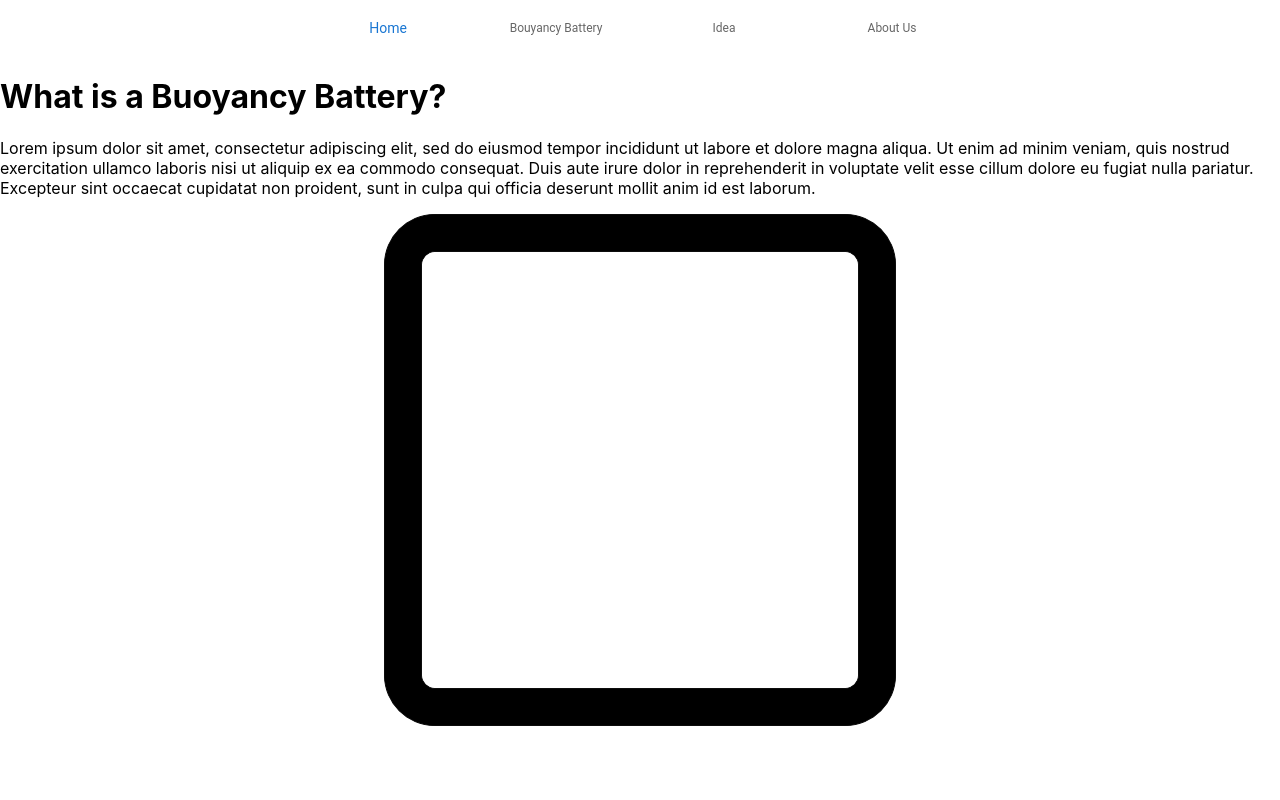
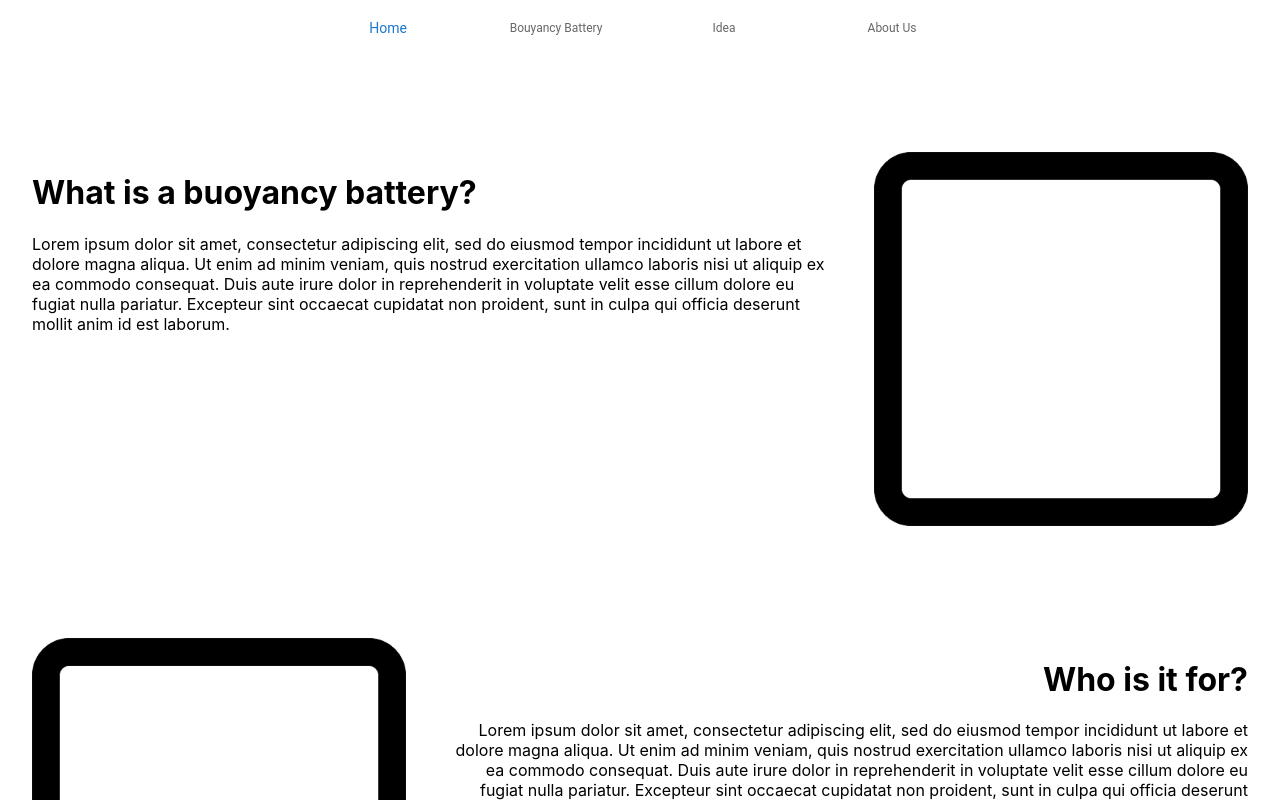
Before and after one commit to aysha3/buoybatterysite-, a React (Create React App) app: page /buoyInfo in a window 1280 px wide. Shown: the top 800 px of the page. Built offline with nearby package versions, Linux system fonts and the light colour scheme.

Commit message:
Set up pages, json files, templates, linking

```diff
--- a/src/App.js
+++ b/src/App.js
@@ -1,6 +1,8 @@
 import logo from './logo.svg';
 import { Route, Routes } from 'react-router-dom';
+import HomePage from './Pages/HomePage';
 import BuoyInfoPage from './Pages/BuoyInfoPage';
+import IdeaPage from './Pages/IdeaPage';
 import AboutUsPage from './Pages/AboutUsPage';
 import MainNavigationBar from './Components/MainNavigationBar';
 import './App.css';
@@ -15,8 +17,16 @@ function App() {
       </header>
 
       <Routes>
-        <Route path="/buoyInfo" element={<BuoyInfoPage></BuoyInfoPage>}></Route>
-        <Route path="/" element={<AboutUsPage></AboutUsPage>}></Route>
+      <Route path="/" element={
+          <HomePage></HomePage>
+          }></Route>
+        <Route path="/buoyInfo" element={
+          <BuoyInfoPage></BuoyInfoPage>
+          }></Route>
+        <Route path="/idea" element={
+          <IdeaPage></IdeaPage>
+          }></Route>
+        <Route path="/aboutus" element={<AboutUsPage></AboutUsPage>}></Route>
       </Routes>
     </div>
   );
--- a/src/Components/HeaderParagraphImgCombo.jsx
+++ b/src/Components/HeaderParagraphImgCombo.jsx
@@ -1,13 +1,54 @@
 import testImg from "../Images/squareTest.png"
 
-function HeaderParagraphImgCombo() {
+
+function HeaderParagraphImgCombo({inputJson}) {
+
+    const mainStyle= {
+        margin: "1em"
+    };
+
+    const sectionStyle= {
+        margin: "5em 0em",
+        display: "flex"
+    };
+
     return(
-        <div id="main">
-            <div id="Text" align="left" width="60em">
-                <h1>What is a Buoyancy Battery?</h1>
-                <p>Lorem ipsum dolor sit amet, consectetur adipiscing elit, sed do eiusmod tempor incididunt ut labore et dolore magna aliqua. Ut enim ad minim veniam, quis nostrud exercitation ullamco laboris nisi ut aliquip ex ea commodo consequat. Duis aute irure dolor in reprehenderit in voluptate velit esse cillum dolore eu fugiat nulla pariatur. Excepteur sint occaecat cupidatat non proident, sunt in culpa qui officia deserunt mollit anim id est laborum.</p>
-            </div>
-            <img className="friendsImg" src={testImg}></img>
+        <div id="main" style={mainStyle}>
+        {
+            inputJson.map( info => {
+                const textStyle = {
+                    width: info.textWidth,
+                    margin: '1em'
+                };
+                const imgStyle = {
+                    width: info.imgSize,
+                    height: info.imgSize,
+                    margin: '1em'
+                };
+                if (info.istextLeft == true) {
+                    return(
+                        <div className="section" style={sectionStyle}>
+                            <div id="text" align={info.alignText} style={textStyle} >
+                                <h1>{info.header}</h1>
+                                <p>{info.paragraph}</p>
+                            </div>
+                            <img src={testImg} style={imgStyle}></img>
+                        </div>
+                    )
+                } else {
+                    return(
+                        <div className="section" style={sectionStyle}>
+                            <img src={testImg} style={imgStyle}></img>
+                            <div id="text" align={info.alignText} style={textStyle}>
+                                <h1>{info.header}</h1>
+                                <p>{info.paragraph}</p>
+                            </div>
+                        </div>
+                    )
+                }
+
+            })
+        }
         </div>
 
     )
--- a/src/Components/MainNavigationBar.jsx
+++ b/src/Components/MainNavigationBar.jsx
@@ -11,10 +11,10 @@ function MainNavigationBar() {
         onChange={(event, newValue) => {
          setValue(newValue);
         }}>
-            <BottomNavigationAction label="Home" onClick={()=>navigate("/buoyInfo")}></BottomNavigationAction>
+            <BottomNavigationAction label="Home" onClick={()=>navigate("/")}></BottomNavigationAction>
             <BottomNavigationAction label="Bouyancy Battery" onClick={()=>navigate("/buoyInfo")}></BottomNavigationAction>
-            <BottomNavigationAction label="Idea"></BottomNavigationAction>
-            <BottomNavigationAction label="About Us" onClick={()=>navigate("/")}></BottomNavigationAction>
+            <BottomNavigationAction label="Idea" onClick={()=>navigate("/idea")}></BottomNavigationAction>
+            <BottomNavigationAction label="About Us" onClick={()=>navigate("/aboutus")}></BottomNavigationAction>
         </BottomNavigation>
     )
 }
--- /dev/null
+++ b/src/JSONS/BuoyBattParaImg1.json
@@ -0,0 +1,22 @@
+[
+    {
+        "id": 1,
+        "type": "oneParagraphOneImage",
+        "header": "What is a buoyancy battery?",
+        "paragraph": "Lorem ipsum dolor sit amet, consectetur adipiscing elit, sed do eiusmod tempor incididunt ut labore et dolore magna aliqua. Ut enim ad minim veniam, quis nostrud exercitation ullamco laboris nisi ut aliquip ex ea commodo consequat. Duis aute irure dolor in reprehenderit in voluptate velit esse cillum dolore eu fugiat nulla pariatur. Excepteur sint occaecat cupidatat non proident, sunt in culpa qui officia deserunt mollit anim id est laborum.",
+        "alignText": "left",
+        "textWidth": "70%",
+        "imgSize": "30%",
+        "istextLeft": true
+    },
+    {
+        "id": 2,
+        "type": "oneParagraphOneImage",
+        "header": "Who is it for?",
+        "paragraph": "Lorem ipsum dolor sit amet, consectetur adipiscing elit, sed do eiusmod tempor incididunt ut labore et dolore magna aliqua. Ut enim ad minim veniam, quis nostrud exercitation ullamco laboris nisi ut aliquip ex ea commodo consequat. Duis aute irure dolor in reprehenderit in voluptate velit esse cillum dolore eu fugiat nulla pariatur. Excepteur sint occaecat cupidatat non proident, sunt in culpa qui officia deserunt mollit anim id est laborum.",
+        "alignText": "right",
+        "textWidth": "70%",
+        "imgSize": "30%",
+        "istextLeft": false
+    }
+]
--- /dev/null
+++ b/src/JSONS/BuoyBattParaImg2.json
@@ -0,0 +1,12 @@
+[
+    {
+        "id": 0,
+        "type": "oneParagraphOneImage",
+        "header": "Our Implementation",
+        "paragraph": "Lorem ipsum dolor sit amet, consectetur adipiscing elit, sed do eiusmod tempor incididunt ut labore et dolore magna aliqua. Ut enim ad minim veniam, quis nostrud exercitation ullamco laboris nisi ut aliquip ex ea commodo consequat. Duis aute irure dolor in reprehenderit in voluptate velit esse cillum dolore eu fugiat nulla pariatur. Excepteur sint occaecat cupidatat non proident, sunt in culpa qui officia deserunt mollit anim id est laborum.",
+        "alignText": "left",
+        "textWidth": "60%",
+        "imgSize": "40%",
+        "istextLeft": true
+    }
+]
--- /dev/null
+++ b/src/JSONS/HomePage.json
@@ -0,0 +1,12 @@
+[
+    {
+        "id": 0,
+        "type": "oneParagraphOneImage",
+        "header": "Project Name",
+        "paragraph": "Lorem ipsum dolor sit amet, consectetur adipiscing elit, sed do eiusmod tempor incididunt ut labore et dolore magna aliqua. Ut enim ad minim veniam, quis nostrud exercitation ullamco laboris nisi ut aliquip ex ea commodo consequat. Duis aute irure dolor in reprehenderit in voluptate velit esse cillum dolore eu fugiat nulla pariatur. Excepteur sint occaecat cupidatat non proident, sunt in culpa qui officia deserunt mollit anim id est laborum.",
+        "alignText": "center",
+        "textWidth": "60%",
+        "imgSize": "40%",
+        "istextLeft": true
+    }
+]
--- /dev/null
+++ b/src/JSONS/ReasonforSoln.json
@@ -0,0 +1,12 @@
+[
+    {
+        "id": 0,
+        "header": "Reason #1",
+        "paragraph": "Lorem ipsum dolor sit amet, consectetur adipiscing elit, sed do eiusmod tempor incididunt ut labore et dolore magna aliqua. Ut enim ad minim veniam, quis nostrud exercitation ullamco laboris nisi ut aliquip ex ea commodo consequat. Duis aute irure dolor in reprehenderit in voluptate velit esse cillum dolore eu fugiat nulla pariatur. Excepteur sint occaecat cupidatat non proident, sunt in culpa qui officia deserunt mollit anim id est laborum."
+    },
+    {
+        "id": 1,
+        "header": "Reason #2",
+        "paragraph": "Lorem ipsum dolor sit amet, consectetur adipiscing elit, sed do eiusmod tempor incididunt ut labore et dolore magna aliqua. Ut enim ad minim veniam, quis nostrud exercitation ullamco laboris nisi ut aliquip ex ea commodo consequat. Duis aute irure dolor in reprehenderit in voluptate velit esse cillum dolore eu fugiat nulla pariatur. Excepteur sint occaecat cupidatat non proident, sunt in culpa qui officia deserunt mollit anim id est laborum."
+    }
+]
--- a/src/Pages/AboutUsPage.jsx
+++ b/src/Pages/AboutUsPage.jsx
@@ -1,6 +1,13 @@
+import testImg from "../Images/squareTest.png"
+
 function AboutUsPage() {
     return (
-        <h1>About Us</h1>
+        <div>
+            <h1>About Us</h1>
+            <img src={testImg}></img>
+            <p>Lorem ipsum dolor sit amet, consectetur adipiscing elit, sed do eiusmod tempor incididunt ut labore et dolore magna aliqua. Ut enim ad minim veniam, quis nostrud exercitation ullamco laboris nisi ut aliquip ex ea commodo consequat. Duis aute irure dolor in reprehenderit in voluptate velit esse cillum dolore eu fugiat nulla pariatur. Excepteur sint occaecat cupidatat non proident, sunt in culpa qui officia deserunt mollit anim id est laborum.</p>
+        </div>
+
     )
 }
 export default AboutUsPage
--- a/src/Pages/BuoyInfoPage.jsx
+++ b/src/Pages/BuoyInfoPage.jsx
@@ -1,10 +1,15 @@
 import HeaderParagraphImgCombo from "../Components/HeaderParagraphImgCombo"
+import BuoyBattParaImg1Info from "../JSONS/BuoyBattParaImg1.json"
+import BuoyBattParaImg2Info from "../JSONS/BuoyBattParaImg2.json"
 
 function BuoyInfoPage() {
     return(
         <div id="mainMenu">
             <div id="WhatIs">
-                <HeaderParagraphImgCombo></HeaderParagraphImgCombo>
+                <HeaderParagraphImgCombo inputJson={BuoyBattParaImg1Info}></HeaderParagraphImgCombo>
+            </div>
+            <div id="implementation">
+                <HeaderParagraphImgCombo inputJson={BuoyBattParaImg2Info}></HeaderParagraphImgCombo>
             </div>
         </div>
 
--- /dev/null
+++ b/src/Pages/HomePage.jsx
@@ -0,0 +1,14 @@
+import HeaderParagraphImgCombo from "../Components/HeaderParagraphImgCombo"
+import HomePageJson from "../JSONS/HomePage.json"
+
+function HomePage() {
+    return(
+        <div id="mainMenu">
+            <div id="Home">
+                <HeaderParagraphImgCombo inputJson={HomePageJson}></HeaderParagraphImgCombo>
+            </div>
+        </div>
+
+    )
+}
+export default HomePage
--- /dev/null
+++ b/src/Pages/IdeaPage.jsx
@@ -0,0 +1,24 @@
+import ReasonforSolnJson from "../JSONS/ReasonforSoln.json"
+
+function IdeaPage() {
+    return(
+        <div id="mainMenu">
+            <div id="solution">
+                <h1>Why our Solution is Better</h1>
+                {
+                    ReasonforSolnJson.map ( info => {
+                        return(
+                            <div id="reasons">
+                                <h3>{info.header}</h3>
+                                <p>{info.paragraph}</p>
+                            </div>
+                        )
+                    })
+                }
+
+            </div>
+        </div>
+
+    )
+}
+export default IdeaPage
```
